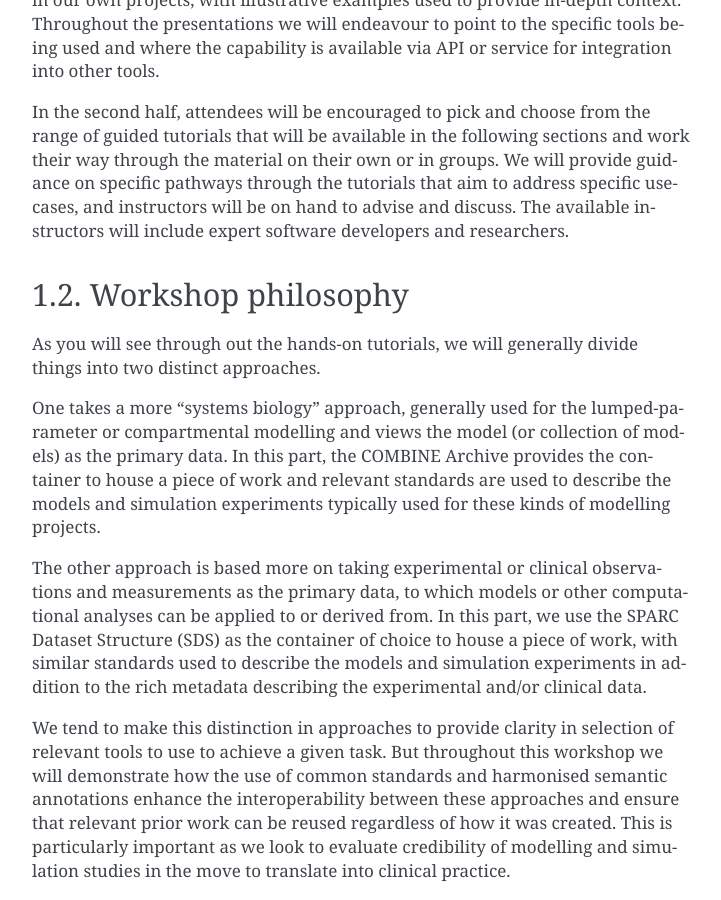
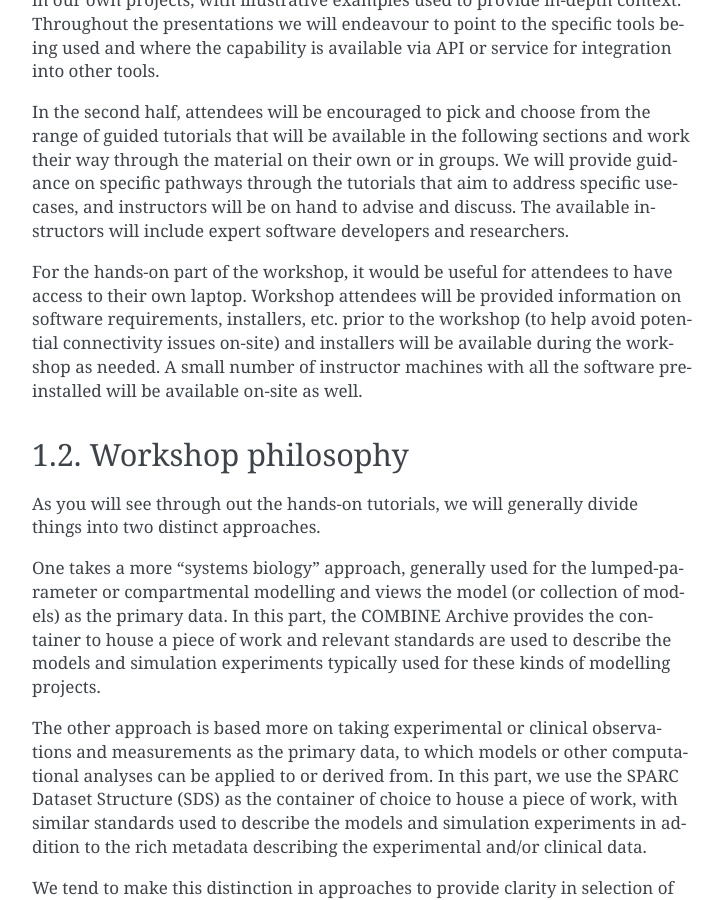
Before and after one commit to tools-for-credible-digital-twins/embc23, a Sphinx documentation site: the page built from source/introduction/index.rst, in a window 1280 px wide and 900 px high, scrolled down 952 px. Shown: the whole window, without its empty margins (388-1109 px from the left). Built offline with Sphinx 7.4.7, drawn with Linux system fonts in a browser that asks for light colours.

Commit message:
add a note on the assuption that people will have their own laptops for the workshop

```diff
--- a/source/introduction/index.rst
+++ b/source/introduction/index.rst
@@ -26,6 +26,10 @@ In the second half, attendees will be encouraged to pick and choose from the ran
 We will provide guidance on specific pathways through the tutorials that aim to address specific use-cases, and instructors will be on hand to advise and discuss.
 The available instructors will include expert software developers and researchers.
 
+For the hands-on part of the workshop, it would be useful for attendees to have access to their own laptop.
+Workshop attendees will be provided information on software requirements, installers, etc. prior to the workshop (to help avoid potential connectivity issues on-site) and installers will be available during the workshop as needed.
+A small number of instructor machines with all the software pre-installed will be available on-site as well.
+
 Workshop philosophy
 -------------------
 
```
